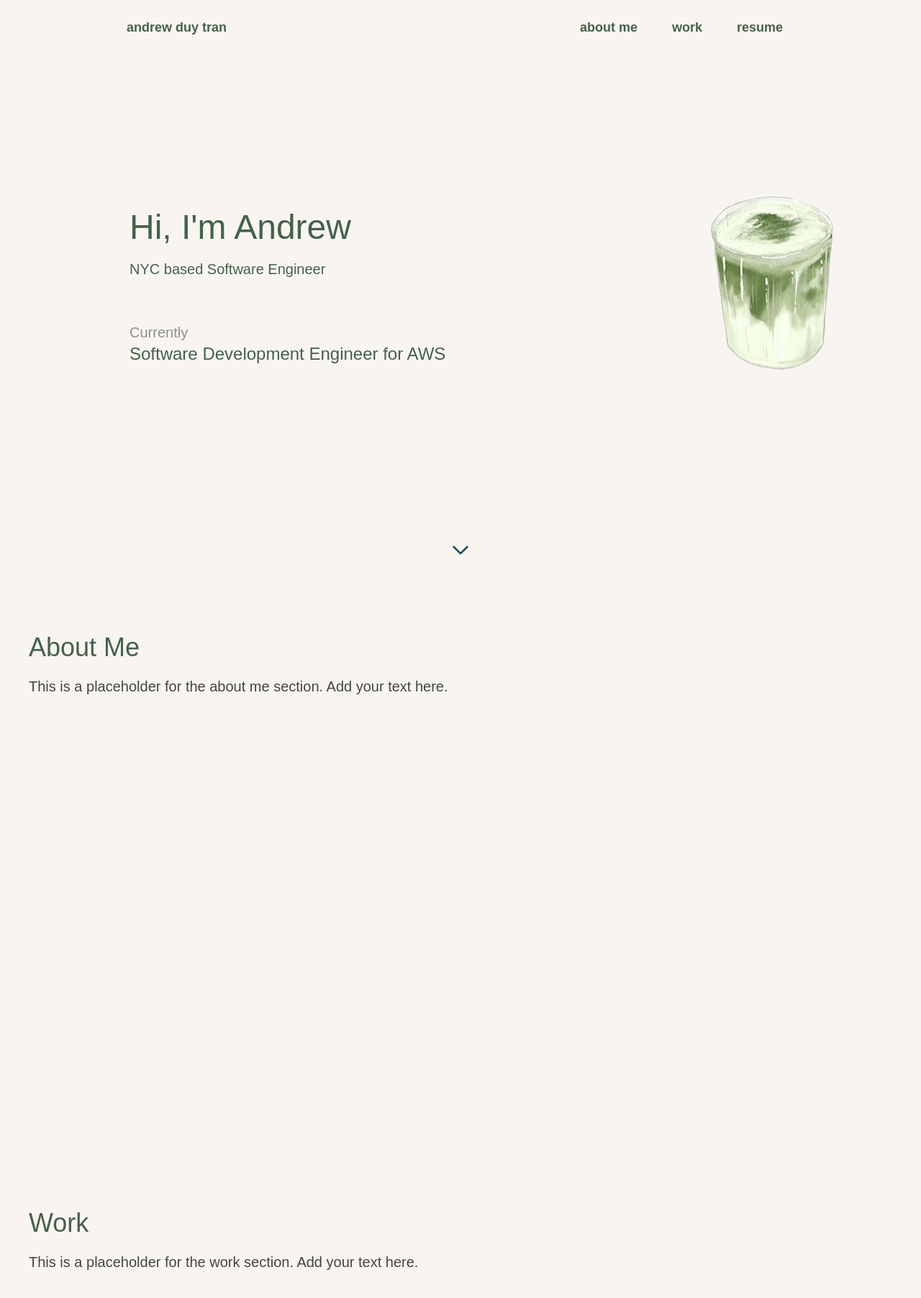
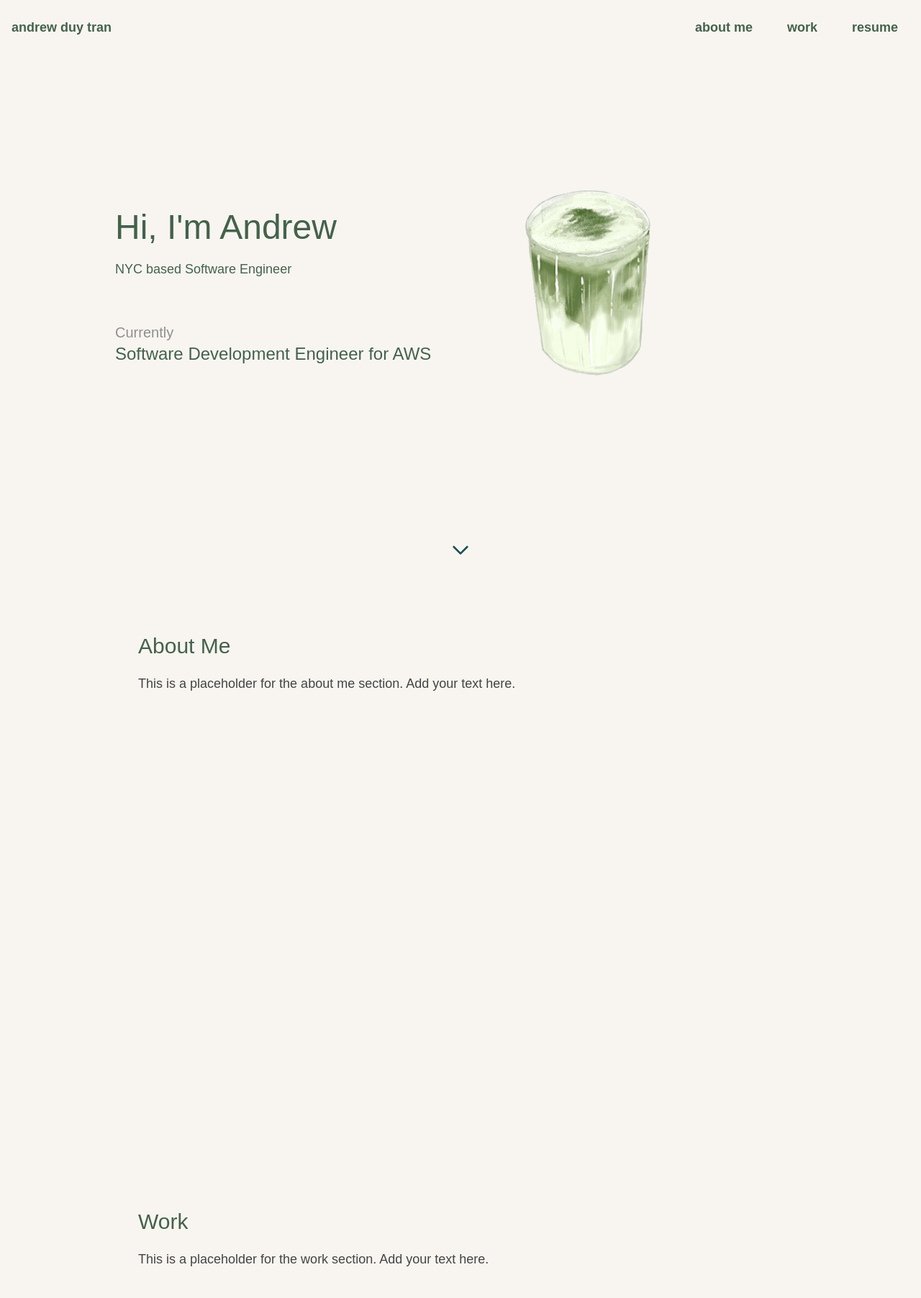
Before and after one commit to andrewtran117/andrewtran117.github.io, a Next.js app: page / in a window 1280 px wide. Shown: the top 1804 px of the page at 72% size. Built offline with nearby package versions, Linux system fonts and the light colour scheme.

Commit message:
Mobile Friendly

```diff
--- a/app/page.tsx
+++ b/app/page.tsx
@@ -20,18 +20,18 @@ export default function Home() {
   return (
     <div>
       {/* Top Container for Logo and Tab Bar */}
-      <div className="fixed top-0 left-0 right-0 flex justify-between items-center p-4 z-50" style={{ backgroundColor: '#F8F5F1' }}>
+      <div className="fixed top-0 left-0 right-0 p-4 z-50" style={{ backgroundColor: '#F8F5F1' }}>
+        <div className="max-w-7xl mx-auto flex justify-between items-center">
           {/* Logo */}
           <div
-          className="ml-[10rem] text-[#44624A] font-inter text-lg font-bold cursor-pointer"
+            className="text-[#44624A] font-inter text-lg font-bold cursor-pointer"
             onClick={scrollToTop} // Scroll to top on click
           >
             andrew duy tran
           </div>
 
           {/* Tab Bar */}
-        <div className="mr-[10rem]">
-          <div className="flex justify-center space-x-4">
+          <div className="hidden sm:flex space-x-4">
             <a
               href="#aboutMe"
               className="px-4 py-2 text-lg font-bold text-[#44624A] hover:text-black transition"
@@ -53,17 +53,23 @@ export default function Home() {
               resume
             </a>
           </div>
+
+          {/* Mobile View Tab (Hamburger Menu) */}
+          <div className="sm:hidden">
+            <button className="text-[#44624A] font-bold">☰</button>
+            {/* Here, you can implement a hamburger menu that shows a dropdown */}
+          </div>
         </div>
       </div>
 
-      <div className="flex items-center min-h-screen px-5 relative">
+      <div className="flex items-center min-h-screen px-10 md:px-20 lg:px-40 relative"> {/* Increased padding */}
         {isVisible && (
-          <div className="flex items-center space-x-5 ml-[10rem] opacity-0 animate-fadeIn">
+          <div className="flex items-center space-x-5 opacity-0 animate-fadeIn w-full max-w-7xl mx-auto">
             <div className="space-y-5">
-              <div className="text-[#44624A] font-inter text-5xl mb-1">
+              <div className="text-[#44624A] font-inter text-4xl sm:text-3xl md:text-5xl mb-1">
                 Hi, I&apos;m Andrew
               </div>
-              <div className="text-xl text-[#44624A]">
+              <div className="text-xl text-[#44624A] sm:text-lg">
                 NYC based Software Engineer
               </div>
               <div className="text-2xl text-[#44624A] pt-10">
@@ -71,7 +77,7 @@ export default function Home() {
                 <div>Software Development Engineer for AWS</div>
               </div>
             </div>
-            <img src="matcha.png" alt="Matcha" className="w-256 h-256 pl-64" />
+            <img src="matcha.png" alt="Matcha" className="w-64 h-64 sm:w-56 sm:h-56 md:w-64 md:h-64 lg:w-96 lg:h-96 pl-8 sm:pl-4" />
           </div>
         )}
 
@@ -94,18 +100,18 @@ export default function Home() {
       </div>
 
       {/* About Me Section */}
-      <section id="aboutMe" className="min-h-screen py-20 px-10">
-        <div className="space-y-5">
-          <h2 className="text-4xl text-[#44624A] font-inter">About Me</h2>
-          <p className="text-xl text-[#444]">This is a placeholder for the about me section. Add your text here.</p>
+      <section id="aboutMe" className="min-h-screen py-20 px-10 sm:px-20 md:px-32 lg:px-48">
+        <div className="max-w-7xl mx-auto space-y-5">
+          <h2 className="text-4xl sm:text-3xl text-[#44624A] font-inter">About Me</h2>
+          <p className="text-xl sm:text-lg text-[#444]">This is a placeholder for the about me section. Add your text here.</p>
         </div>
       </section>
 
       {/* Work Section */}
-      <section id="work" className="min-h-screen py-20 px-10">
-        <div className="space-y-5">
-          <h2 className="text-4xl text-[#44624A] font-inter">Work</h2>
-          <p className="text-xl text-[#444]">This is a placeholder for the work section. Add your text here.</p>
+      <section id="work" className="min-h-screen py-20 px-10 sm:px-20 md:px-32 lg:px-48">
+        <div className="max-w-7xl mx-auto space-y-5">
+          <h2 className="text-4xl sm:text-3xl text-[#44624A] font-inter">Work</h2>
+          <p className="text-xl sm:text-lg text-[#444]">This is a placeholder for the work section. Add your text here.</p>
         </div>
       </section>
 
```
Lines whose indentation alone changed are shown as unchanged.
